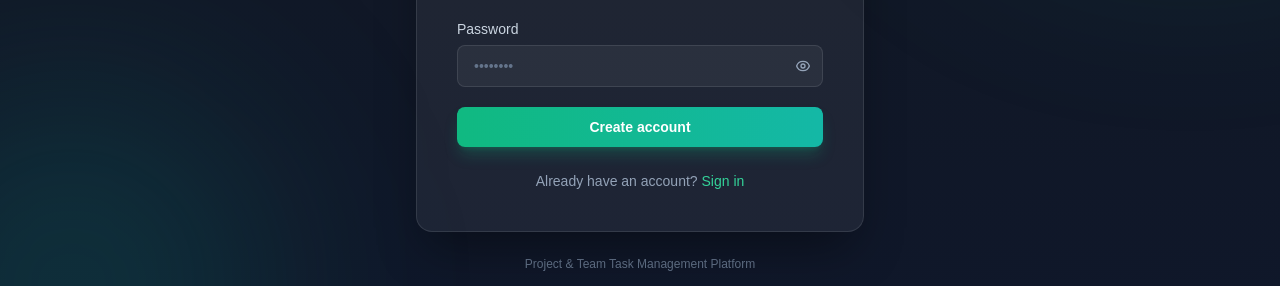
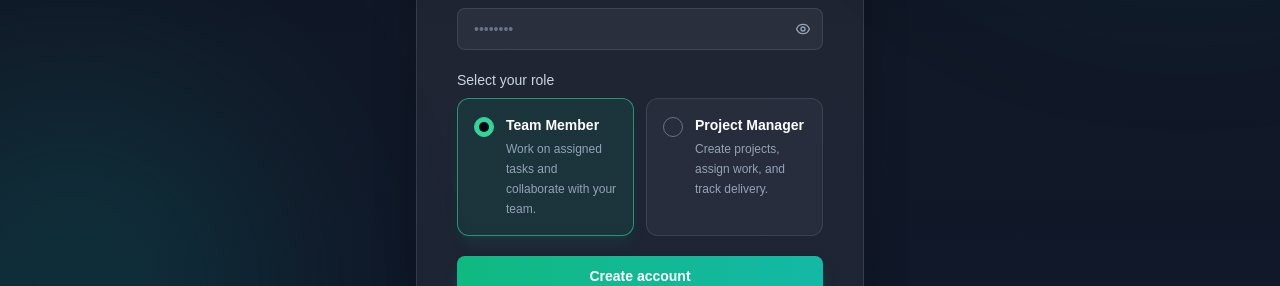
Before and after one commit to ASILA-RANASINGHE/Project-and-Team-Task-Management-Platform-, a Next.js app in the folder frontend/: page /register in a window 1280 px wide. Shown: the part 443-729 px from the top of the page. Built offline with nearby package versions, Linux system fonts and the light colour scheme; no server answers.

Commit message:
Add role selection to register form

```diff
--- a/frontend/app/register/page.tsx
+++ b/frontend/app/register/page.tsx
@@ -4,6 +4,25 @@ import { useState, FormEvent } from 'react';
 import { useRouter } from 'next/navigation';
 import { api } from '../../lib/api';
 import { useToast } from '../../context/ToastContext';
+
+type RegisterRole = 'TEAM_MEMBER' | 'PROJECT_MANAGER';
+
+const roleOptions: Array<{
+  value: RegisterRole;
+  label: string;
+  description: string;
+}> = [
+  {
+    value: 'TEAM_MEMBER',
+    label: 'Team Member',
+    description: 'Work on assigned tasks and collaborate with your team.',
+  },
+  {
+    value: 'PROJECT_MANAGER',
+    label: 'Project Manager',
+    description: 'Create projects, assign work, and track delivery.',
+  },
+];
 
 export default function RegisterPage() {
   const router = useRouter();
@@ -12,6 +31,7 @@ export default function RegisterPage() {
   const [name, setName] = useState('');
   const [email, setEmail] = useState('');
   const [password, setPassword] = useState('');
+  const [role, setRole] = useState<RegisterRole>('TEAM_MEMBER');
   const [loading, setLoading] = useState(false);
   const [showPassword, setShowPassword] = useState(false);
 
@@ -20,7 +40,7 @@ export default function RegisterPage() {
     setLoading(true);
 
     try {
-      await api.post('/auth/register', { name, email, password });
+      await api.post('/auth/register', { name, email, password, role });
       toast.success('Account created successfully! Please sign in.');
       router.push('/login');
     } catch (err: unknown) {
@@ -161,6 +181,61 @@ export default function RegisterPage() {
               </div>
             </div>
 
+            {/* Role */}
+            <fieldset>
+              <legend className="mb-2 block text-sm font-medium text-slate-300">
+                Select your role
+              </legend>
+              <div className="grid gap-3 sm:grid-cols-2">
+                {roleOptions.map((option) => {
+                  const isSelected = role === option.value;
+
+                  return (
+                    <label
+                      key={option.value}
+                      className={`group relative flex cursor-pointer flex-col gap-2 rounded-xl border p-4 transition-all duration-200 ${
+                        isSelected
+                          ? 'border-emerald-400/60 bg-emerald-500/10 shadow-lg shadow-emerald-500/10'
+                          : 'border-white/10 bg-white/[0.04] hover:border-white/20 hover:bg-white/[0.06]'
+                      }`}
+                    >
+                      <div className="flex items-start gap-3">
+                        <span
+                          className={`mt-0.5 flex h-5 w-5 items-center justify-center rounded-full border transition-colors duration-200 ${
+                            isSelected
+                              ? 'border-emerald-400 bg-emerald-400'
+                              : 'border-slate-500 bg-transparent group-hover:border-slate-300'
+                          }`}
+                        >
+                          {isSelected ? (
+                            <span className="h-2.5 w-2.5 rounded-full bg-slate-950" />
+                          ) : null}
+                        </span>
+                        <div className="min-w-0 flex-1">
+                          <div className="flex items-center justify-between gap-2">
+                            <span className="text-sm font-semibold text-white">
+                              {option.label}
+                            </span>
+                            <input
+                              type="radio"
+                              name="register-role"
+                              value={option.value}
+                              checked={isSelected}
+                              onChange={() => setRole(option.value)}
+                              className="sr-only"
+                            />
+                          </div>
+                          <p className="mt-1 text-xs leading-5 text-slate-400">
+                            {option.description}
+                          </p>
+                        </div>
+                      </div>
+                    </label>
+                  );
+                })}
+              </div>
+            </fieldset>
+
             {/* Submit */}
             <button
               id="register-submit"
```
